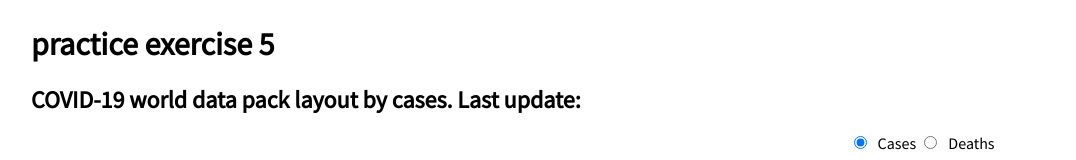
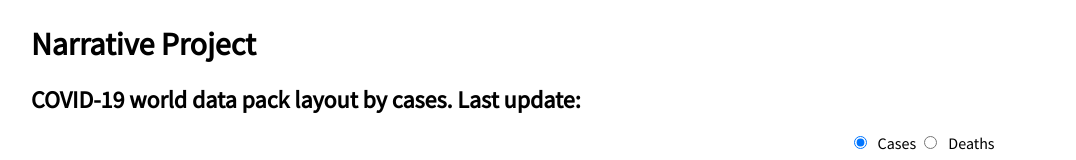
Before and after one commit to mardejour/Data-Vis-Narrative, a plain HTML site: page index.html in a window 1280 px wide. Shown: the top 160 px of the page, without its empty margins (25-1101 px from the left). Drawn offline with Linux system fonts and the light colour scheme; no server answers.

Commit message:
Update index.html

```diff
--- a/index.html
+++ b/index.html
@@ -3,7 +3,7 @@
     <meta charset="utf-8">
 
     <!-- this is the title that goes in the browser tab name  -->
-    <title> data viz practice </title>
+    <title> Data-Vis-Sp2020 </title>
 
     <!-- custom font: https://fonts.googleapis.com/css?family=Source+Sans+Pro&display=swap -->
     <link href="https://fonts.googleapis.com/css?family=Source+Sans+Pro&display=swap" rel="stylesheet">
@@ -11,7 +11,7 @@
   </head>
   <body>
     <header>
-      <h1>practice exercise 5</h1>
+      <h1>Narrative Project</h1>
       <h2>COVID-19 world data pack layout by cases. Last update: <span id="lastdate"></span></h2>
     </header>
 
```
